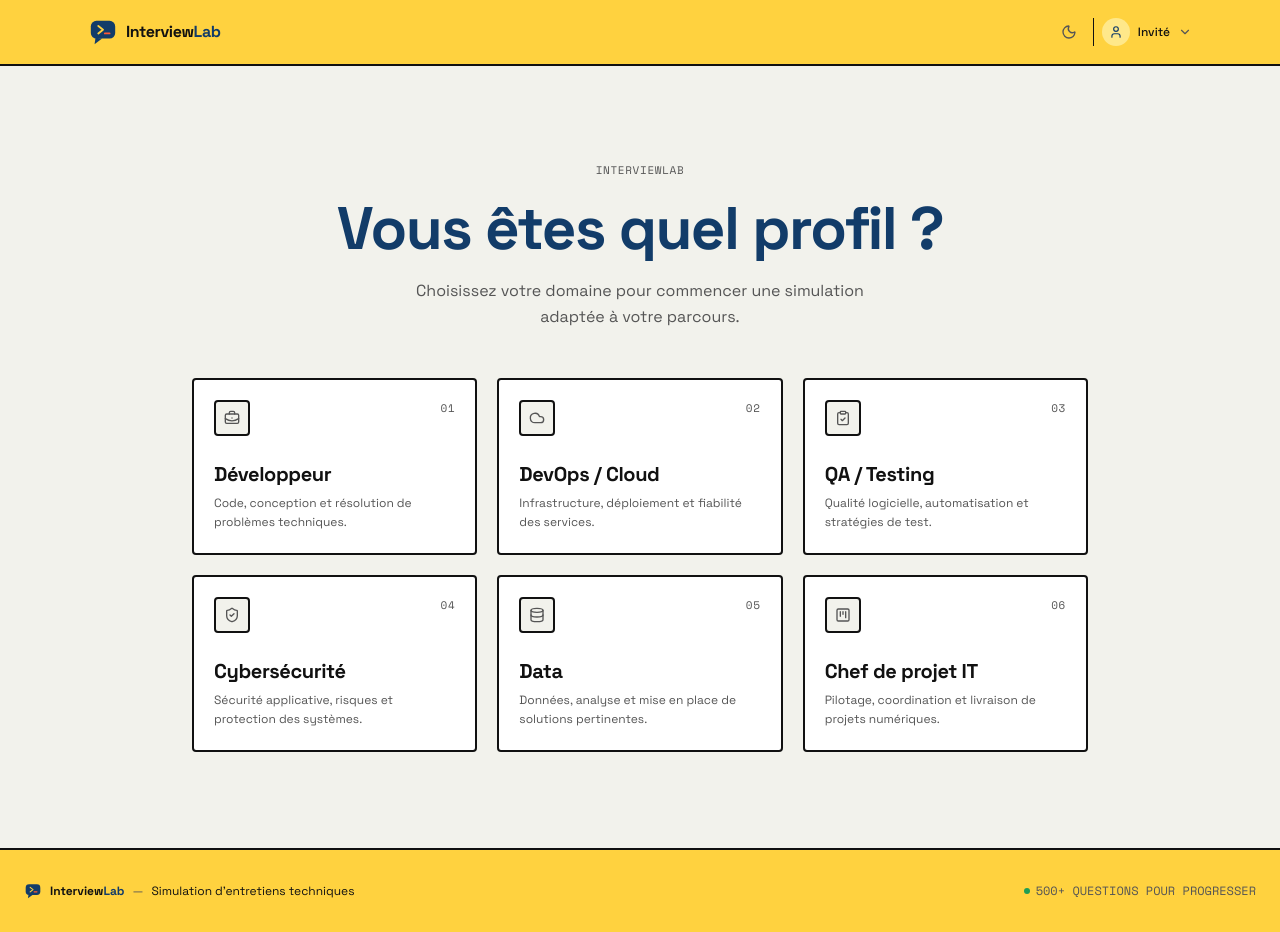
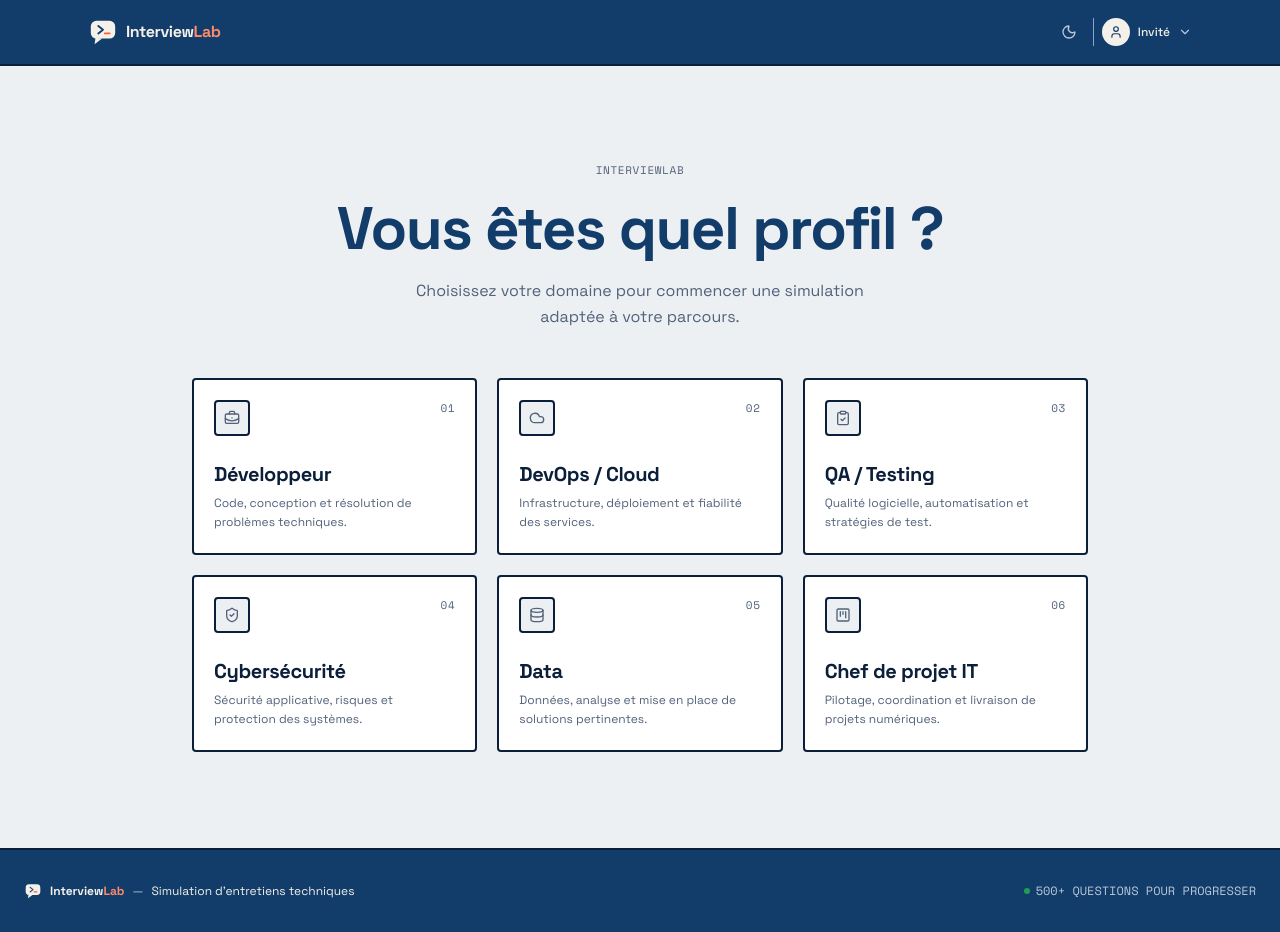
Before and after one commit to mouadboufenzi-kapoor/dev-interview-simulator, a React (Vite) app in the folder dev-interview-simulator-frontend/: page / in a window 1280 px wide. Built offline with nearby package versions, Linux system fonts and the light colour scheme; no server answers.

Commit message:
refactor: add new color to the main page

```diff
--- a/dev-interview-simulator-frontend/src/components/AppAppearance.tsx
+++ b/dev-interview-simulator-frontend/src/components/AppAppearance.tsx
@@ -9,11 +9,15 @@ import {
   type Mode,
 } from '../utils/theme';
 
-// Aperçu miniature d'une palette (carte) — sert à distinguer Soleil / Menthe.
+// Aperçu miniature d'une palette (carte) — sert à distinguer Encre / Soleil / Menthe.
+const PREVIEWS: Record<Palette, { bg: string; nav: string }> = {
+  encre: { bg: '#EDF0F3', nav: '#123C69' },
+  soleil: { bg: '#F2F2EC', nav: '#FFD23F' },
+  menthe: { bg: '#F6F4EE', nav: '#8FE3C0' },
+};
+
 const PalettePreview = ({ palette }: { palette: Palette }) => {
-  const isSoleil = palette === 'soleil';
-  const bg = isSoleil ? '#F2F2EC' : '#F6F4EE';
-  const nav = isSoleil ? '#FFD23F' : '#8FE3C0';
+  const { bg, nav } = PREVIEWS[palette];
   const brand = '#123C69';
   const accent = '#FF5A36';
 
@@ -39,7 +43,7 @@ const MODE_OPTIONS: { id: Mode; label: string; icon: typeof Sun }[] = [
 ];
 
 /**
- * Section « Apparence » (spec §18) : choix de la palette (Soleil / Menthe) et
+ * Section « Apparence » (spec §18) : choix de la palette (Encre / Soleil / Menthe) et
  * du mode (Clair / Nuit / Système). Le changement est immédiat (attributs
  * data-theme / data-mode sur <html>), persisté dans localStorage, et le mode
  * « system » suit les changements de préférence système en direct.
@@ -75,8 +79,8 @@ export const AppAppearance = () => {
         <span className="font-mono text-[11px] uppercase tracking-[0.06em] text-muted font-medium">
           Palette
         </span>
-        <div className="grid grid-cols-2 gap-3">
-          {(['soleil', 'menthe'] as Palette[]).map((p) => {
+        <div className="grid grid-cols-1 sm:grid-cols-3 gap-3">
+          {(['encre', 'soleil', 'menthe'] as Palette[]).map((p) => {
             const isSelected = palette === p;
             return (
               <button
--- a/dev-interview-simulator-frontend/src/components/common/Button.tsx
+++ b/dev-interview-simulator-frontend/src/components/common/Button.tsx
@@ -6,6 +6,7 @@ export type ButtonVariant =
   | 'secondary'
   | 'navy'
   | 'outline'
+  | 'outline-nav'
   | 'champagne'
   | 'ghost'
   | 'danger';
@@ -45,8 +46,10 @@ export const Button: React.FC<ButtonProps> = ({
     navy: 'cta-brutal font-semibold',
     outline:
       'bg-transparent hover:bg-selected text-text border-2 border-border hover:border-brand',
+    'outline-nav':
+      'bg-transparent hover:bg-selected text-nav-text hover:text-text border-2 border-nav-border hover:border-nav-accent',
     champagne:
-      'bg-nav hover:bg-selected text-text font-semibold border-2 border-border shadow-card',
+      'bg-nav hover:bg-selected text-nav-text hover:text-text font-semibold border-2 border-nav-border shadow-card',
     ghost:
       'bg-transparent hover:bg-selected text-muted hover:text-text border-2 border-transparent',
     danger:
--- a/dev-interview-simulator-frontend/src/components/common/Footer.tsx
+++ b/dev-interview-simulator-frontend/src/components/common/Footer.tsx
@@ -1,22 +1,22 @@
 import React from 'react';
 import { LogoMark } from './LogoMark';
 
-// Footer Contraste : fond --color-nav, bordure haute --bw, texte --color-text.
+// Footer Contraste : fond --color-nav, bordure haute --bw, texte --color-nav-text.
 // Liens en 12px, copyright en Space Mono (spec §16). Pas de blur ni dots.
 export const Footer: React.FC = () => {
   return (
     <footer className="w-full border-t-2 border-border bg-nav py-8 px-4 sm:px-6 mt-auto">
-      <div className="max-w-7xl mx-auto flex flex-col sm:flex-row items-center justify-between gap-4 text-xs text-text">
+      <div className="max-w-7xl mx-auto flex flex-col sm:flex-row items-center justify-between gap-4 text-xs text-nav-text">
         <div className="flex flex-wrap items-center justify-center gap-x-2 gap-y-1 text-center">
           <LogoMark size={18} />
-          <span className="font-bold text-text">
+          <span className="font-bold text-nav-text">
             Interview<span style={{ color: 'var(--color-wordmark-accent)' }}>Lab</span>
           </span>
-          <span className="text-muted hidden sm:inline">—</span>
+          <span className="text-nav-muted hidden sm:inline">—</span>
           <span className="text-[11px] sm:text-xs">Simulation d'entretiens techniques</span>
         </div>
 
-        <div className="flex flex-wrap items-center justify-center gap-x-6 gap-y-1 text-[12px] font-mono text-muted">
+        <div className="flex flex-wrap items-center justify-center gap-x-6 gap-y-1 text-[12px] font-mono text-nav-muted">
           <div className="flex items-center gap-1.5">
             <span className="inline-block w-1.5 h-1.5 rounded-full bg-success" />
             <span>500+ QUESTIONS POUR PROGRESSER</span>
--- a/dev-interview-simulator-frontend/src/components/common/LogoMark.tsx
+++ b/dev-interview-simulator-frontend/src/components/common/LogoMark.tsx
@@ -9,10 +9,10 @@ interface LogoMarkProps {
 /**
  * Logo « bulle de dialogue + curseur de terminal » — flat, sans ombre ni
  * dégradé. Couleurs pilotées par tokens (spec §8) :
- *   - corps de la bulle + queue : var(--color-brand)
+ *   - corps de la bulle + queue : var(--color-logo-body)
  *   - chevron « > » du terminal  : var(--color-nav)
- *   - trait du curseur           : var(--color-accent)
- * Les var() suivent automatiquement la palette (soleil/menthe) et le mode.
+ *   - trait du curseur           : var(--color-logo-cursor)
+ * Les var() suivent automatiquement la palette (encre/soleil/menthe) et le mode.
  */
 export const LogoMark: React.FC<LogoMarkProps> = ({ size = 30, className = '' }) => (
   <svg
@@ -30,10 +30,10 @@ export const LogoMark: React.FC<LogoMarkProps> = ({ size = 30, className = '' })
       width="52"
       height="38"
       rx="12"
-      style={{ fill: 'var(--color-brand)' }}
+      style={{ fill: 'var(--color-logo-body)' }}
     />
     {/* Queue de la bulle */}
-    <path d="M16 44 L14 58 L30 46 Z" style={{ fill: 'var(--color-brand)' }} />
+    <path d="M16 44 L14 58 L30 46 Z" style={{ fill: 'var(--color-logo-body)' }} />
     {/* Chevron « > » du terminal */}
     <path
       d="M22 19 L32 27 L22 35"
@@ -46,7 +46,7 @@ export const LogoMark: React.FC<LogoMarkProps> = ({ size = 30, className = '' })
     {/* Trait du curseur (accent) */}
     <path
       d="M36 35 H46"
-      style={{ stroke: 'var(--color-accent)' }}
+      style={{ stroke: 'var(--color-logo-cursor)' }}
       strokeWidth="4"
       strokeLinecap="round"
     />
--- a/dev-interview-simulator-frontend/src/components/common/Navbar.tsx
+++ b/dev-interview-simulator-frontend/src/components/common/Navbar.tsx
@@ -61,7 +61,7 @@ export const Navbar: React.FC<NavbarProps> = ({
 
   return (
     <>
-      {/* Navbar Contraste : fond --color-nav, bordure basse --bw, texte --color-text.
+      {/* Navbar Contraste : fond --color-nav, bordure basse --bw, texte --color-nav-text.
           Pas de blur ni de transparence (flat, spec §7). */}
       <header className="sticky top-0 z-30 w-full border-b-2 border-border bg-nav">
         <div className="max-w-6xl mx-auto px-3 sm:px-6 h-14 sm:h-16 flex items-center justify-between gap-2 sm:gap-6">
@@ -80,7 +80,7 @@ export const Navbar: React.FC<NavbarProps> = ({
             >
               <LogoMark size={30} />
               {/* Wordmark : Interview (texte) + Lab (accent) — spec §8. */}
-              <span className="text-sm sm:text-base font-bold tracking-tight text-text whitespace-nowrap">
+              <span className="text-sm sm:text-base font-bold tracking-tight text-nav-text whitespace-nowrap">
                 Interview<span style={{ color: 'var(--color-wordmark-accent)' }}>Lab</span>
               </span>
             </button>
@@ -89,7 +89,7 @@ export const Navbar: React.FC<NavbarProps> = ({
           {/* Center Context (When Quiz in progress) — compact on mobile */}
           {currentScreen === 'QUIZ' && mode && (
             <div className="flex items-center gap-1.5 sm:gap-2 min-w-0">
-              <span className="hidden sm:inline text-xs font-semibold text-text whitespace-nowrap">
+              <span className="hidden sm:inline text-xs font-semibold text-nav-text whitespace-nowrap">
                 {getModeLabel(mode)}
               </span>
               {difficulty && (
@@ -104,11 +104,11 @@ export const Navbar: React.FC<NavbarProps> = ({
           <div className="flex items-center gap-3">
             {currentScreen === 'QUIZ' && onQuit ? (
               <Button
-                variant="outline"
+                variant="outline-nav"
                 size="sm"
                 onClick={() => setShowQuitModal(true)}
-                leftIcon={<X className="w-3.5 h-3.5 text-crimson-700" />}
-                className="text-xs text-crimson-700 hover:border-crimson-700"
+                leftIcon={<X className="w-3.5 h-3.5 text-nav-accent" />}
+                className="text-xs"
               >
                 <span>Quitter</span>
               </Button>
--- a/dev-interview-simulator-frontend/src/components/common/NavbarUserMenu.tsx
+++ b/dev-interview-simulator-frontend/src/components/common/NavbarUserMenu.tsx
@@ -28,7 +28,7 @@ export const NavbarUserMenu = ({
   onOpenAdmin,
   onLogout,
 }: Props) => (
-  <div className="relative sm:pl-2 sm:border-l border-border" ref={menuRef}>
+  <div className="relative sm:pl-2 sm:border-l border-nav-border" ref={menuRef}>
     <button
       type="button"
       onClick={() => {
@@ -38,16 +38,16 @@ export const NavbarUserMenu = ({
           requestAccess();
         }
       }}
-      className="flex items-center gap-2 text-xs font-sans text-ink-warm transition hover:text-navy-900 cursor-pointer focus-visible:ring-2 focus-visible:ring-navy-900 focus-visible:ring-offset-2 focus-visible:ring-offset-white dark:focus-visible:ring-offset-canvas"
+      className="flex items-center gap-2 text-xs font-sans text-nav-muted transition hover:text-nav-ink-hover cursor-pointer focus-visible:ring-2 focus-visible:ring-navy-900 focus-visible:ring-offset-2 focus-visible:ring-offset-white dark:focus-visible:ring-offset-canvas"
       aria-label={user ? 'Ouvrir le menu utilisateur' : 'Ouvrir la connexion'}
     >
-      <div className="flex h-7 w-7 items-center justify-center rounded-full bg-navy-100 text-navy-900">
+      <div className="flex h-7 w-7 items-center justify-center rounded-full bg-avatar-bg text-avatar-text">
         <User className="w-3.5 h-3.5" />
       </div>
-      <span className="hidden md:inline font-medium text-ink">
+      <span className="hidden md:inline font-medium text-nav-text">
         {user?.username || 'Invité'}
       </span>
-      <ChevronDown className="h-3.5 w-3.5 text-ink-muted" />
+      <ChevronDown className="h-3.5 w-3.5 text-nav-muted" />
     </button>
 
     {user && showUserMenu && (
--- a/dev-interview-simulator-frontend/src/components/common/ThemeToggle.tsx
+++ b/dev-interview-simulator-frontend/src/components/common/ThemeToggle.tsx
@@ -40,12 +40,12 @@ export const ThemeToggle: React.FC = () => {
       onClick={toggle}
       title={isDark ? 'Passer en mode clair' : 'Passer en mode sombre'}
       aria-label={isDark ? 'Passer en mode clair' : 'Passer en mode sombre'}
-      className="relative p-2 rounded flex items-center justify-center transition cursor-pointer hover:bg-card focus-visible:ring-2 focus-visible:ring-brand focus-visible:ring-offset-2 focus-visible:ring-offset-bg before:absolute before:-inset-2 before:content-['']"
+      className="relative p-2 rounded flex items-center justify-center transition cursor-pointer hover:bg-nav-hover focus-visible:ring-2 focus-visible:ring-brand focus-visible:ring-offset-2 focus-visible:ring-offset-bg before:absolute before:-inset-2 before:content-['']"
     >
       {isDark ? (
-        <Sun className="w-4 h-4 text-text" />
+        <Sun className="w-4 h-4 text-nav-text" />
       ) : (
-        <Moon className="w-4 h-4 text-muted" />
+        <Moon className="w-4 h-4 text-nav-muted" />
       )}
     </button>
   );
--- a/dev-interview-simulator-frontend/src/index.css
+++ b/dev-interview-simulator-frontend/src/index.css
@@ -52,6 +52,17 @@
   --color-success-bg: #D6F5E3;
   --color-error: #D93025;
   --color-error-bg: #FDE0DC;
+  --color-nav-text: #111111;
+  --color-nav-muted: #555555;
+  --color-nav-hover: #FFFFFF;
+  --color-nav-ink-hover: #123C69;
+  --color-nav-border: #111111;
+  --color-nav-accent: #FF5A36;
+  --color-logo-body: #123C69;
+  --color-logo-cursor: #FF5A36;
+  --color-avatar-bg: #FFE88A;
+  --color-avatar-text: #123C69;
+  --color-highlight: #FFD23F;
 
   /* ===== Anciens tokens (génèrent les utilitaires existants) =====
      Valeurs par défaut = Soleil/Clair. Re-teintés par les blocs [data-theme]
@@ -105,7 +116,7 @@
 
 /* =====================================================================
    COMBINAISONS DE THÈME — posées sur <html data-theme data-mode>.
-   data-theme = soleil | menthe ; data-mode = light | dark.
+   data-theme = encre | soleil | menthe ; data-mode = light | dark.
    Le mode « system » est résolu côté JS en light/dark avant d'être écrit
    sur l'attribut : il n'existe AUCUN mode CSS « system ».
    Chaque bloc définit les tokens canoniques ; les anciens noms sont
@@ -130,6 +141,17 @@
   --color-success-bg: #D6F5E3;
   --color-error: #D93025;
   --color-error-bg: #FDE0DC;
+  --color-nav-text: var(--color-text);
+  --color-nav-muted: var(--color-muted);
+  --color-nav-hover: var(--color-card);
+  --color-nav-ink-hover: var(--color-brand);
+  --color-nav-border: var(--color-border);
+  --color-nav-accent: var(--color-accent);
+  --color-logo-body: var(--color-brand);
+  --color-logo-cursor: var(--color-accent);
+  --color-avatar-bg: var(--color-selected);
+  --color-avatar-text: var(--color-brand);
+  --color-highlight: var(--color-nav);
 }
 
 [data-theme="soleil"][data-mode="dark"] {
@@ -151,6 +173,17 @@
   --color-success-bg: #12301F;
   --color-error: #FF6B5E;
   --color-error-bg: #3A1714;
+  --color-nav-text: var(--color-text);
+  --color-nav-muted: var(--color-muted);
+  --color-nav-hover: var(--color-card);
+  --color-nav-ink-hover: var(--color-brand);
+  --color-nav-border: var(--color-border);
+  --color-nav-accent: var(--color-accent);
+  --color-logo-body: var(--color-brand);
+  --color-logo-cursor: var(--color-accent);
+  --color-avatar-bg: var(--color-selected);
+  --color-avatar-text: var(--color-brand);
+  --color-highlight: var(--color-nav);
 }
 
 [data-theme="menthe"][data-mode="light"] {
@@ -172,6 +205,17 @@
   --color-success-bg: #D6F5E3;
   --color-error: #D93025;
   --color-error-bg: #FDE0DC;
+  --color-nav-text: var(--color-text);
+  --color-nav-muted: var(--color-muted);
+  --color-nav-hover: var(--color-card);
+  --color-nav-ink-hover: var(--color-brand);
+  --color-nav-border: var(--color-border);
+  --color-nav-accent: var(--color-accent);
+  --color-logo-body: var(--color-brand);
+  --color-logo-cursor: var(--color-accent);
+  --color-avatar-bg: var(--color-selected);
+  --color-avatar-text: var(--color-brand);
+  --color-highlight: var(--color-nav);
 }
 
 [data-theme="menthe"][data-mode="dark"] {
@@ -193,6 +237,81 @@
   --color-success-bg: #12301F;
   --color-error: #FF6B5E;
   --color-error-bg: #3A1714;
+  --color-nav-text: var(--color-text);
+  --color-nav-muted: var(--color-muted);
+  --color-nav-hover: var(--color-card);
+  --color-nav-ink-hover: var(--color-brand);
+  --color-nav-border: var(--color-border);
+  --color-nav-accent: var(--color-accent);
+  --color-logo-body: var(--color-brand);
+  --color-logo-cursor: var(--color-accent);
+  --color-avatar-bg: var(--color-selected);
+  --color-avatar-text: var(--color-brand);
+  --color-highlight: var(--color-nav);
+}
+
+[data-theme="encre"][data-mode="light"] {
+  --color-bg: #EDF0F3;
+  --color-nav: #123C69;
+  --color-card: #FFFFFF;
+  --color-border: #0B1F3A;
+  --color-text: #0B1F3A;
+  --color-muted: #52627A;
+  --color-brand: #123C69;
+  --color-accent: #FF5A36;
+  --color-selected: #D6E2F2;
+  --color-cta-bg: #123C69;
+  --color-cta-text: #FFFFFF;
+  --color-cta-border: #0B1F3A;
+  --color-shadow: #0B1F3A;
+  --color-wordmark-accent: #FF8A6B;
+  --color-success: #1F9D55;
+  --color-success-bg: #D6F5E3;
+  --color-error: #D93025;
+  --color-error-bg: #FDE0DC;
+  --color-nav-text: #F4F1EA;
+  --color-nav-muted: #B9C7DA;
+  --color-nav-hover: #0B1F3A;
+  --color-nav-ink-hover: #FF8A6B;
+  --color-nav-border: #7FA8D6;
+  --color-nav-accent: #FF8A6B;
+  --color-logo-body: #F4F1EA;
+  --color-logo-cursor: #FF5A36;
+  --color-avatar-bg: #F4F1EA;
+  --color-avatar-text: #123C69;
+  --color-highlight: #D6E2F2;
+}
+
+[data-theme="encre"][data-mode="dark"] {
+  --color-bg: #0B1422;
+  --color-nav: #0F2744;
+  --color-card: #111E30;
+  --color-border: #B8CBE3;
+  --color-text: #EAF1FB;
+  --color-muted: #8FA3BF;
+  --color-brand: #7FA8D6;
+  --color-accent: #FF7A59;
+  --color-selected: #1A2E4A;
+  --color-cta-bg: #FF7A59;
+  --color-cta-text: #0B1422;
+  --color-cta-border: #B8CBE3;
+  --color-shadow: #FF7A59;
+  --color-wordmark-accent: #FF8A6B;
+  --color-success: #4ADE80;
+  --color-success-bg: #12301F;
+  --color-error: #FF6B5E;
+  --color-error-bg: #3A1714;
+  --color-nav-text: #EAF1FB;
+  --color-nav-muted: #9FB3CF;
+  --color-nav-hover: #0B1422;
+  --color-nav-ink-hover: #FF7A59;
+  --color-nav-border: #7FA8D6;
+  --color-nav-accent: #FF7A59;
+  --color-logo-body: #F4F1EA;
+  --color-logo-cursor: #FF7A59;
+  --color-avatar-bg: #F4F1EA;
+  --color-avatar-text: #0F2744;
+  --color-highlight: #1A2E4A;
 }
 
 /* ===== Re-teintage des anciens tokens → palette canonique =====
@@ -233,14 +352,14 @@
   --color-crimson-100: var(--color-selected);
   --color-crimson-50: var(--color-bg);
 
-  --color-peach-500: var(--color-nav);
-  --color-peach-400: var(--color-nav);
-  --color-peach-300: var(--color-nav);
+  --color-peach-500: var(--color-highlight);
+  --color-peach-400: var(--color-highlight);
+  --color-peach-300: var(--color-highlight);
   --color-peach-100: var(--color-selected);
   --color-peach-50: var(--color-bg);
   --color-peach-ink: var(--color-text);
-  --color-sand-100: var(--color-nav);
-  --color-sand-300: var(--color-nav);
+  --color-sand-100: var(--color-highlight);
+  --color-sand-300: var(--color-highlight);
 
   --color-success-strong: var(--color-success);
   --color-success-surface: var(--color-success-bg);
--- a/dev-interview-simulator-frontend/src/utils/theme.ts
+++ b/dev-interview-simulator-frontend/src/utils/theme.ts
@@ -3,29 +3,31 @@
  * Aucune lib : localStorage + prefers-color-scheme uniquement.
  *
  * Deux axes indépendants, portés par deux attributs sur <html> :
- *   - palette : 'soleil' | 'menthe'          → data-theme="..."
+ *   - palette : 'encre' | 'soleil' | 'menthe'  → data-theme="..."
  *   - mode    : 'light' | 'dark' | 'system'  → data-mode="light|dark"
  *
  * Le mode « system » est une préférence utilisateur, mais il est RÉSOLU ici
  * en light/dark (via prefers-color-scheme) avant d'être écrit sur l'attribut :
  * il n'existe AUCUN mode CSS « system » (spec §2).
  */
-export type Palette = 'soleil' | 'menthe';
+export type Palette = 'encre' | 'soleil' | 'menthe';
 export type Mode = 'light' | 'dark' | 'system';
 /** Mode réellement appliqué sur data-mode (jamais « system »). */
 export type ResolvedMode = 'light' | 'dark';
 
-const PALETTE_KEY = 'theme'; // 'soleil' | 'menthe'
+const PALETTE_KEY = 'theme'; // 'encre' | 'soleil' | 'menthe'
 const MODE_KEY = 'mode'; // 'light' | 'dark' | 'system'
 
-export const DEFAULT_PALETTE: Palette = 'soleil';
+export const DEFAULT_PALETTE: Palette = 'encre';
 export const DEFAULT_MODE: Mode = 'system';
 
 /** Palette enregistrée, ou défaut si absente/valeur inconnue. */
 export const getStoredPalette = (): Palette => {
   try {
     const stored = localStorage.getItem(PALETTE_KEY);
-    return stored === 'soleil' || stored === 'menthe' ? stored : DEFAULT_PALETTE;
+    return stored === 'encre' || stored === 'soleil' || stored === 'menthe'
+      ? stored
+      : DEFAULT_PALETTE;
   } catch {
     return DEFAULT_PALETTE;
   }
```
Also changed, not shown: dev-interview-simulator-frontend/index.html (+4 -4 lines), 2 other files (tests, documents, lock files or other folders).
